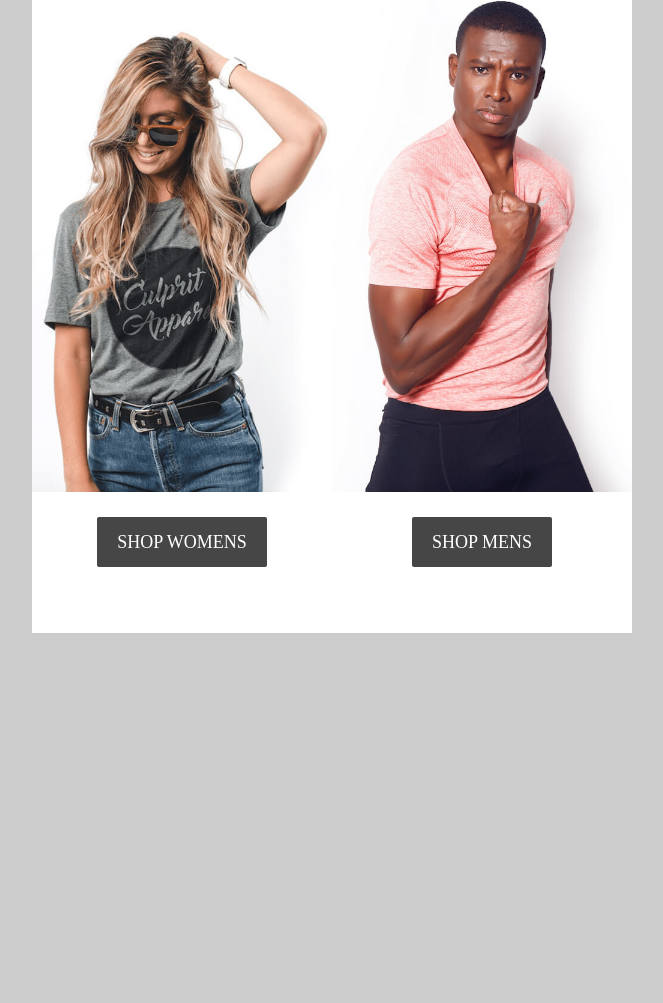
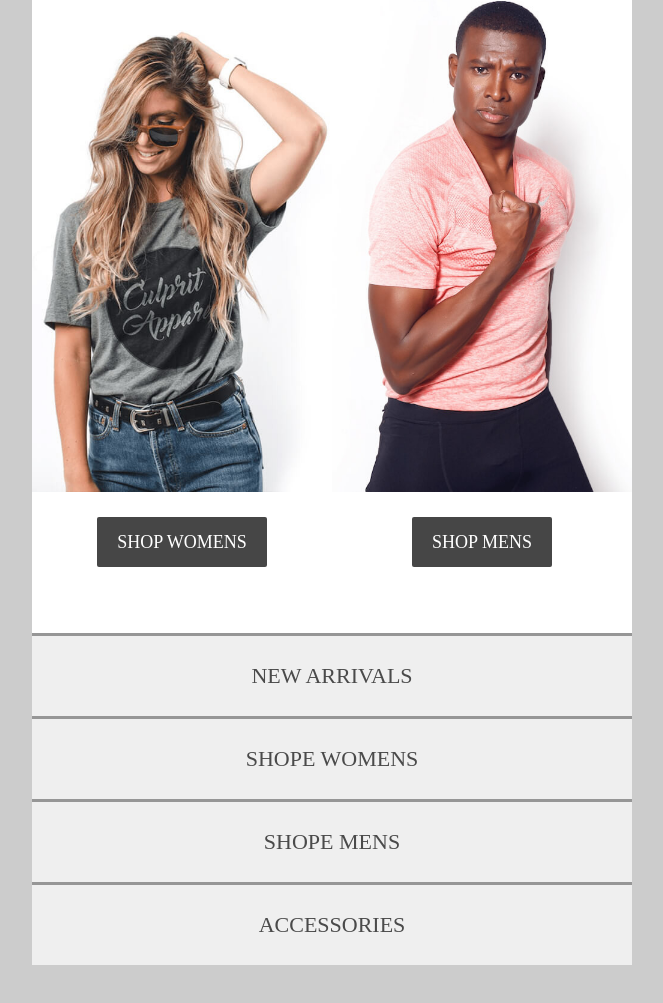
Before and after one commit to mahamahmood/email-template-apparel, a plain HTML site: page index.html in a window 1280 px wide. Shown: the part 603-1606 px from the top of the page, without its empty margins (308-971 px from the left). Before the commit the page ends 1276 px from the top, so only its background shows below. Drawn offline with Linux system fonts and the light colour scheme.

Commit message:
Footer section is created

```diff
--- a/index.html
+++ b/index.html
@@ -134,6 +134,54 @@
                 </td>
             </tr>
 <!-- end of Two Column Section -->
+<!-- Footer Section -->
+            <tr>
+                <td style="background-color: #efefef; text-align: center;">
+                    <table width="100%">
+                        <tr>
+                            <td height="3px" style="background-color: #969696;">
+                            </td>
+                        </tr>
+                        <tr>
+                            <td style="font-size: 22px; padding: 5px;">
+                                <p>NEW ARRIVALS</p>
+                            </td>
+                        </tr>
+                        <tr>
+                            <td height="3px" style="background-color: #969696;">
+                            </td>
+                        </tr>
+                        <tr>
+                            <td style="font-size: 22px; padding: 5px;">
+                                <p>SHOPE WOMENS</p>
+                            </td>
+                        </tr>
+                        <tr>
+                            <td height="3px" style="background-color: #969696;">
+                            </td>
+                        </tr>
+                        <tr>
+                            <td style="font-size: 22px; padding: 5px;">
+                                <p>SHOPE MENS</p>
+                            </td>
+                        </tr>
+                        <tr>
+                            <td height="3px" style="background-color: #969696;">
+                            </td>
+                        </tr>
+                        <tr>
+                            <td style="font-size: 22px; padding: 5px;">
+                                <p>ACCESSORIES</p>
+                            </td>
+                        </tr>
+                    </table>
+                </td>
+            </tr>
+
+<!-- end of Footer Section -->
+<!-- Socail Media Icons -->
+
+<!-- end of Socail Media Icons -->
 <!-- Brown Border -->
 
 <!-- end of Brown Border -->
```
